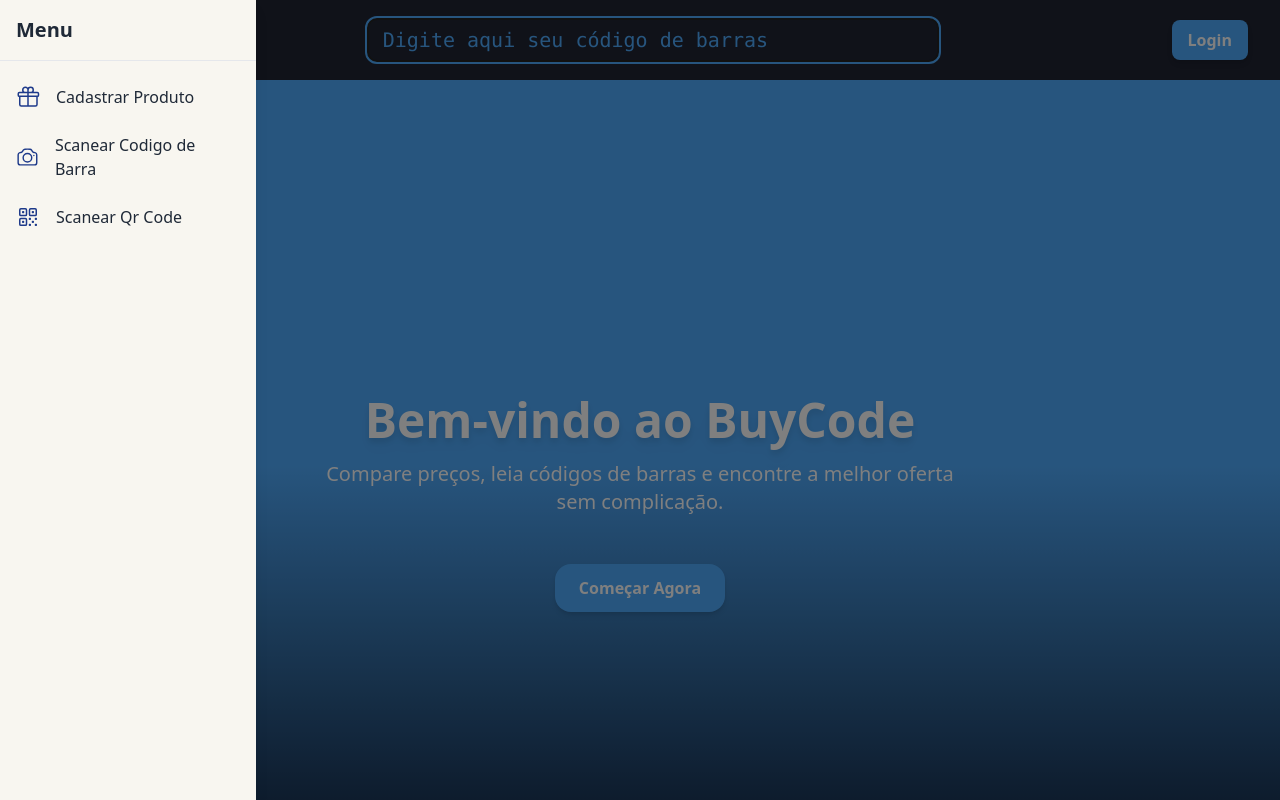
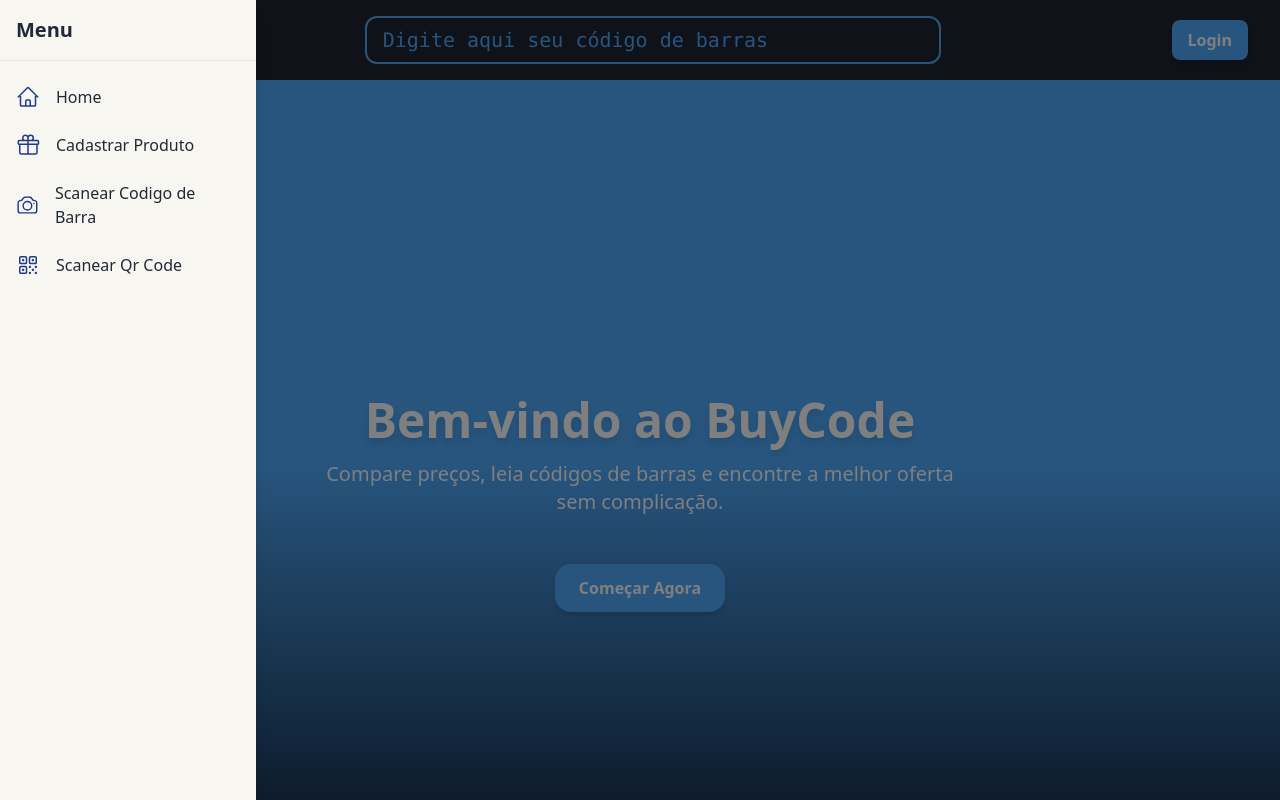
Before and after one commit to Kennedy-Miyake/Fabrica-de-Codigo-P-III, a Vue app in the folder frontend/Barcode/: page / in a window 1280 px wide. Both pictures are taken after a click on the button 44 px from the left and 40 px from the top of the page. Shown: the top 800 px of the page. Built offline with nearby package versions, Linux system fonts and the light colour scheme.

Commit message:
css: allocated a home button in the sidebar

```diff
--- a/frontend/Barcode/src/components/SideBarComponent.vue
+++ b/frontend/Barcode/src/components/SideBarComponent.vue
@@ -17,6 +17,12 @@
         </div>
         <nav class="p-4 flex-1">
           <ul class="space-y-2">
+            <li class="flex items-center gap-2">
+              <svg xmlns="http://www.w3.org/2000/svg" fill="none" viewBox="0 0 24 24" stroke-width="1.5" stroke="currentColor" class="size-6 text-blue-900">
+                <path stroke-linecap="round" stroke-linejoin="round" d="m2.25 12 8.954-8.955c.44-.439 1.152-.439 1.591 0L21.75 12M4.5 9.75v10.125c0 .621.504 1.125 1.125 1.125H9.75v-4.875c0-.621.504-1.125 1.125-1.125h2.25c.621 0 1.125.504 1.125 1.125V21h4.125c.621 0 1.125-.504 1.125-1.125V9.75M8.25 21h8.25" />
+              </svg>
+              <router-link to="/" class="block p-2 text-gray-800 hover:bg-[#ede8de] rounded">Home</router-link>
+            </li>
             <li class="flex items-center gap-2">
               <svg xmlns="http://www.w3.org/2000/svg" fill="none" viewBox="0 0 24 24" stroke-width="1.5" stroke="currentColor" class="size-6 text-blue-900">
                 <path stroke-linecap="round" stroke-linejoin="round" d="M21 11.25v8.25a1.5 1.5 0 0 1-1.5 1.5H5.25a1.5 1.5 0 0 1-1.5-1.5v-8.25M12 4.875A2.625 2.625 0 1 0 9.375 7.5H12m0-2.625V7.5m0-2.625A2.625 2.625 0 1 1 14.625 7.5H12m0 0V21m-8.625-9.75h18c.621 0 1.125-.504 1.125-1.125v-1.5c0-.621-.504-1.125-1.125-1.125h-18c-.621 0-1.125.504-1.125 1.125v1.5c0 .621.504 1.125 1.125 1.125Z" />
```
